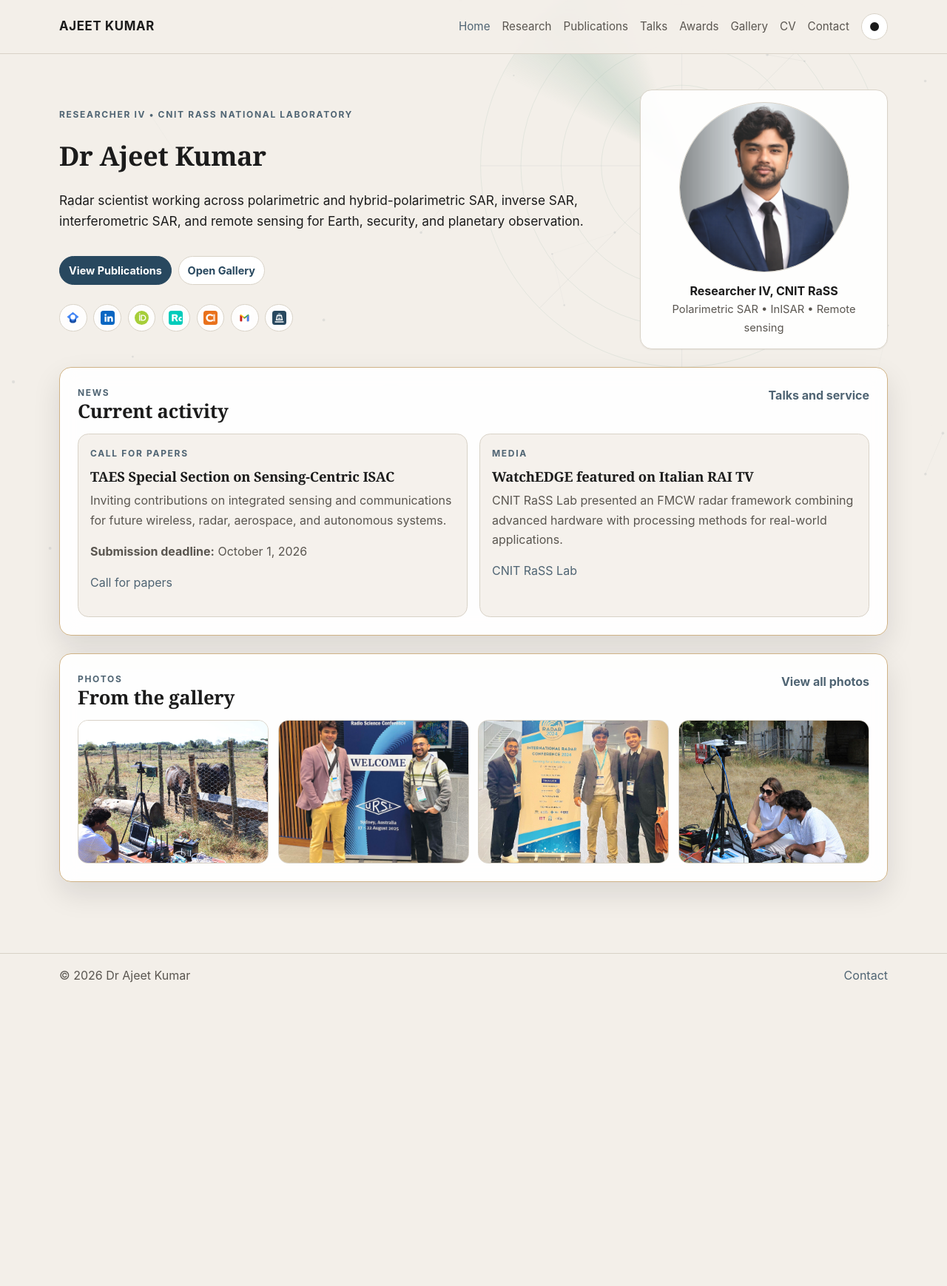
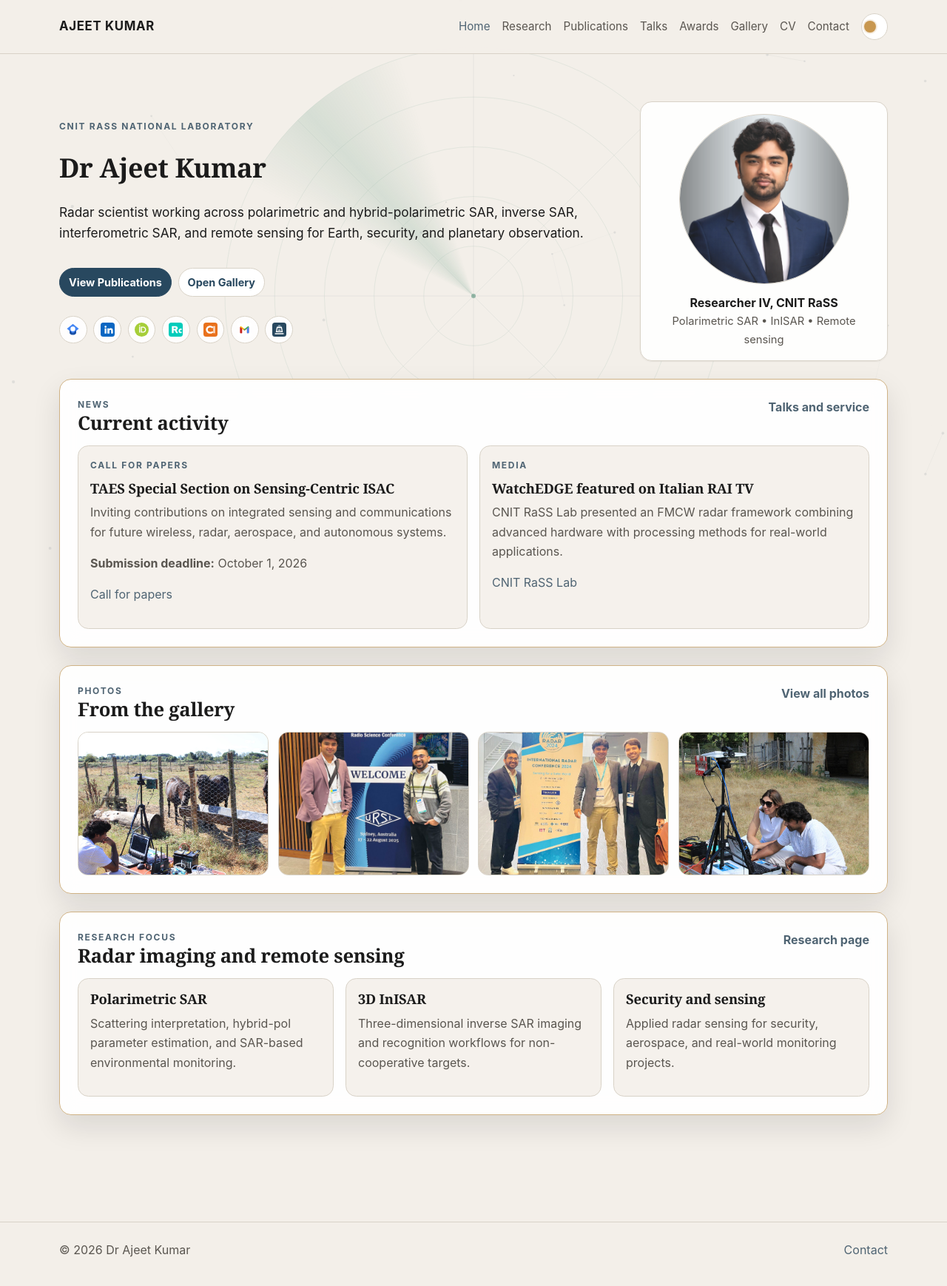
Before and after one commit to bhaskarahuja23/ajeet-kumar-website, a website: page index.html in a window 1280 px wide. Shown: the whole page at 74% size. Before the commit the page ends 1379 px from the top, so only its background shows below. Drawn offline with Linux system fonts and the light colour scheme.

Commit message:
Refine homepage depth and theme toggle

```diff
--- a/assets/css/styles.css
+++ b/assets/css/styles.css
@@ -104,16 +104,37 @@ button:focus-visible, a:focus-visible, input:focus-visible, select:focus-visible
   width: 2.25rem;
   height: 2.25rem;
   border-radius: 999px;
-  display: inline-grid;
-  place-items: center;
+  position: relative;
+  display: inline-flex;
+  align-items: center;
+  justify-content: flex-start;
   border-color: var(--border);
   background: var(--bg-elevated);
+  padding: 0.18rem;
+  transition: background-color 180ms ease, border-color 180ms ease;
+}
+.theme-toggle::before {
+  content: "";
+  width: 1rem;
+  height: 1rem;
+  border-radius: 50%;
+  background: var(--highlight);
+  box-shadow: 0 0 0 2px color-mix(in srgb, var(--highlight) 18%, transparent);
+  transition: transform 180ms ease, background-color 180ms ease;
+}
+:root[data-theme="dark"] .theme-toggle {
+  justify-content: flex-end;
+  background: #111;
+}
+:root[data-theme="dark"] .theme-toggle::before {
+  background: #d8dde2;
+  box-shadow: inset -4px -2px 0 #8fa8b6;
 }
 
 .page-shell {
   position: relative;
   z-index: 1;
-  padding: 3rem 0 4rem;
+  padding: 4rem 0 6rem;
 }
 .page-intro {
   padding-bottom: 2rem;
@@ -534,8 +555,8 @@ p { margin: 0 0 1rem; max-width: 68ch; color: var(--text-muted); }
 }
 .site-footer {
   border-top: 1px solid var(--border);
-  margin-top: 2rem;
-  padding: 1rem 0 2rem;
+  margin-top: 3rem;
+  padding: 1.5rem 0 4rem;
 }
 .footer-row {
   display: flex;
--- a/assets/js/site-background.js
+++ b/assets/js/site-background.js
@@ -115,7 +115,7 @@
   function draw() {
     ctx.clearRect(0, 0, width, height);
     const dark = isDark();
-    drawRadar(width * 0.72, height * 0.28, Math.min(width, height) * 0.34, dark);
+    drawRadar(width * 0.5, height * 0.5, Math.min(width, height) * 0.42, dark);
     drawNetwork(dark);
     tick += 1;
     frame = requestAnimationFrame(draw);
--- a/assets/js/theme.js
+++ b/assets/js/theme.js
@@ -6,11 +6,20 @@
   const current = stored || system;
   root.setAttribute('data-theme', current);
 
+  function syncToggleLabel() {
+    if (!toggle) return;
+    const isDark = root.getAttribute('data-theme') === 'dark';
+    toggle.setAttribute('aria-label', isDark ? 'Switch to light theme' : 'Switch to dark theme');
+    toggle.setAttribute('title', isDark ? 'Switch to light theme' : 'Switch to dark theme');
+  }
+
   if (toggle) {
+    syncToggleLabel();
     toggle.addEventListener('click', () => {
       const next = root.getAttribute('data-theme') === 'dark' ? 'light' : 'dark';
       root.setAttribute('data-theme', next);
       localStorage.setItem('theme', next);
+      syncToggleLabel();
     });
   }
 })();
--- a/index.html
+++ b/index.html
@@ -16,7 +16,7 @@
         document.documentElement.setAttribute('data-theme', saved || system);
       })();
     </script>
-    <link rel="stylesheet" href="assets/css/styles.css?v=20260629-light-network" />
+    <link rel="stylesheet" href="assets/css/styles.css?v=20260629-home-depth" />
     <script type="application/ld+json">
       {
         "@context": "https://schema.org",
@@ -46,7 +46,7 @@
           <a href="gallery.html">Gallery</a>
           <a href="cv.html">CV</a>
           <a href="contact.html">Contact</a>
-          <button id="theme-toggle" type="button" class="theme-toggle" aria-label="Toggle theme">●</button>
+          <button id="theme-toggle" type="button" class="theme-toggle" aria-label="Toggle theme"></button>
         </nav>
       </div>
     </header>
@@ -54,7 +54,7 @@
     <main class="wrap page-shell">
       <section class="hero hero--home" data-reveal>
         <div class="hero-card">
-          <p class="eyebrow">Researcher IV • CNIT RaSS National Laboratory</p>
+          <p class="eyebrow">CNIT RaSS National Laboratory</p>
           <h1>Dr Ajeet Kumar</h1>
           <p class="hero-lede">Radar scientist working across polarimetric and hybrid-polarimetric SAR, inverse SAR, interferometric SAR, and remote sensing for Earth, security, and planetary observation.</p>
           <div class="hero-actions">
@@ -134,6 +134,30 @@
           <a href="gallery.html"><img src="gallery/1752604194401.jpg" alt="Outdoor radar measurement setup" /></a>
         </div>
       </section>
+
+      <section class="panel section-pop" style="margin-top: 1.5rem;" data-reveal>
+        <div class="section-heading-row">
+          <div>
+            <p class="eyebrow">Research focus</p>
+            <h2>Radar imaging and remote sensing</h2>
+          </div>
+          <a href="research.html">Research page</a>
+        </div>
+        <div class="highlights-grid">
+          <article class="card selectable-card">
+            <h3>Polarimetric SAR</h3>
+            <p>Scattering interpretation, hybrid-pol parameter estimation, and SAR-based environmental monitoring.</p>
+          </article>
+          <article class="card selectable-card">
+            <h3>3D InISAR</h3>
+            <p>Three-dimensional inverse SAR imaging and recognition workflows for non-cooperative targets.</p>
+          </article>
+          <article class="card selectable-card">
+            <h3>Security and sensing</h3>
+            <p>Applied radar sensing for security, aerospace, and real-world monitoring projects.</p>
+          </article>
+        </div>
+      </section>
     </main>
 
     <footer class="site-footer">
```
